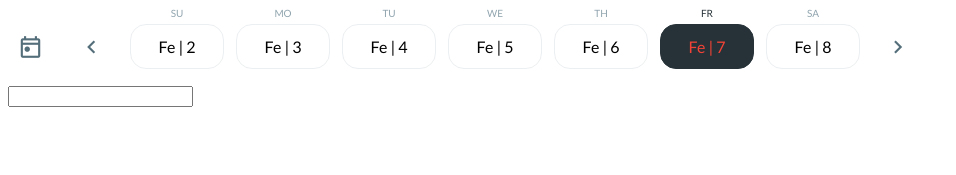
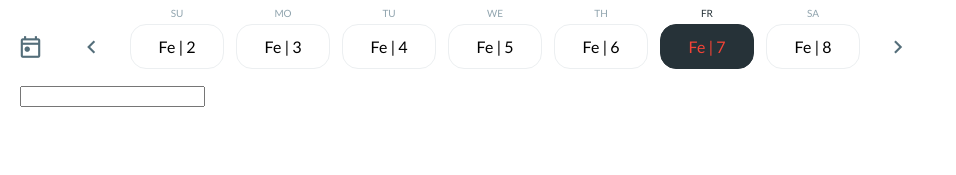
Before and after one commit to leandro-rocks/chaotic-notes, a React (Vite) app: page / in a window 1280 px wide. Shown: the top 175 px of the page, without its empty margins (0-956 px from the left). Built offline with nearby package versions, Linux system fonts and the light colour scheme.

Commit message:
feat: refactor TaskList component with styled Container and List for improved layout

```diff
--- a/src/components/TaskList/TaskList.tsx
+++ b/src/components/TaskList/TaskList.tsx
@@ -1,21 +1,22 @@
 import { useTasks } from "../../hooks/useTasks";
 import NewTask from "./components/NewTask/NewTask";
 import TaskItem from "./components/TaskItem";
+import { Container, List } from "./styles";
 
 const TaskList = () => {
   const { taskList, addTask } = useTasks();
 
   return (
-    <div>
-      <ul>
+    <Container>
+      <List>
         {taskList.map((task) => (
           <li>
             <TaskItem {...task} />
           </li>
         ))}
-      </ul>
+      </List>
       <NewTask onTaskCreation={addTask} />
-    </div>
+    </Container>
   );
 };
 
--- a/src/components/TaskList/styles.ts
+++ b/src/components/TaskList/styles.ts
@@ -0,0 +1,14 @@
+import { spacing } from "@styles";
+import styled from "styled-components";
+
+export const Container = styled.div`
+  margin: ${spacing.medium} ${spacing.small};
+`;
+
+export const List = styled.ul`
+  padding: 0;
+  margin: 0;
+  list-style: none;
+`;
+
+export const ListItem = styled.li``;
```
